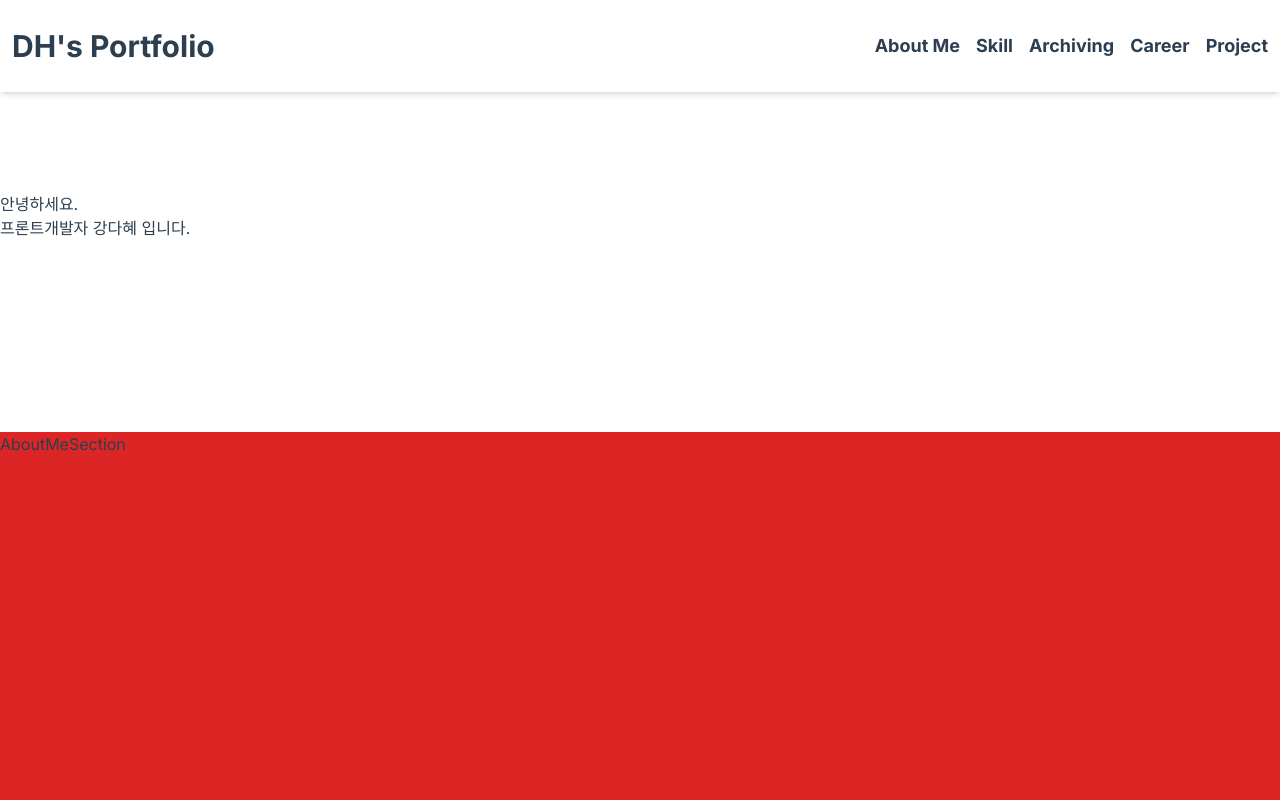
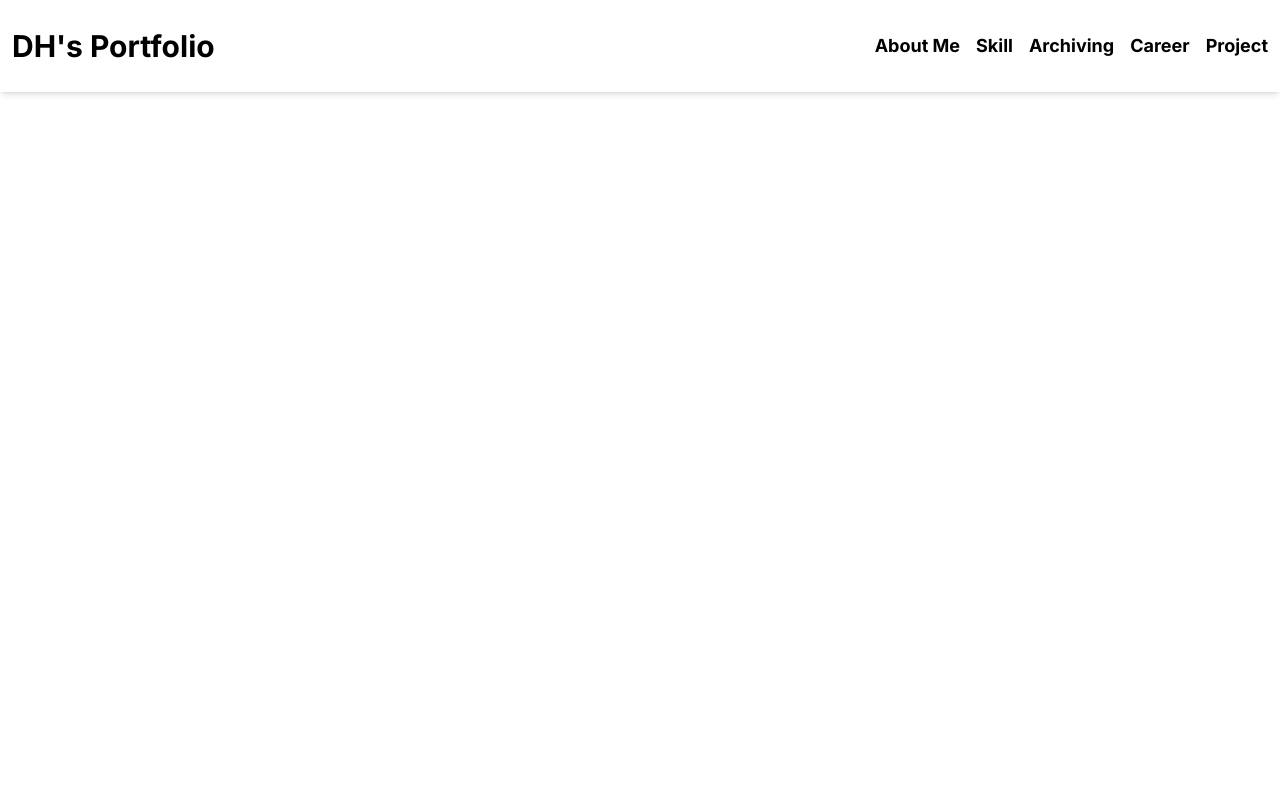
Before and after one commit to dhkang501/next-portfolio, a Next.js app: page / in a window 1280 px wide. Shown: the top 800 px of the page. Built offline with nearby package versions, Linux system fonts and the light colour scheme.

Commit message:
- header 템플릿 위치 연결

```diff
--- a/app/(site)/page.tsx
+++ b/app/(site)/page.tsx
@@ -1,5 +1,5 @@
 'use client'
-import React, { useRef } from 'react'
+import React, { useEffect, useRef, useState } from 'react'
 import IntroSection from '@/components/templates/IntroSection'
 import AboutMeSection from '@/components/templates/AboutMeSection'
 import MySkillSection from '@/components/templates/SkillSection'
@@ -8,6 +8,8 @@ import ProjectSection from '@/components/templates/ProjectSection'
 import CareerSection from '@/components/templates/CareerSection'
 
 const page = () => {
+    const headerHeight = 64;
+    const [isDark, setIsDark] = useState(false);
     const introRef = useRef<HTMLDivElement | null>(null)
     const aboutMeRef = useRef<HTMLDivElement | null>(null)
     const skillRef = useRef<HTMLDivElement | null>(null)
@@ -15,47 +17,80 @@ const page = () => {
     const projectRef = useRef<HTMLDivElement | null>(null)
     const careerRef = useRef<HTMLDivElement | null>(null)
 
-    // 해당 템플릿으로 이동
+    // Header 클릭시 해당 템플릿 위치로 스크롤 이동
     const scrollToSection = (ref: React.RefObject<HTMLDivElement | null>) => {
-        console.log(' :>> ', ref)
         if (ref.current) {
-          ref.current.scrollIntoView({ behavior: 'smooth' })
+            const elementPosition = ref.current.offsetTop;
+            const adjustedPosition = elementPosition - headerHeight;
+
+            window.scrollTo({
+                top: adjustedPosition,
+                behavior: 'smooth',
+            });
         }
-    }
+    };
+
+    // 맨 위로 스크롤
+    const scrollToTop = () => {
+        window.scrollTo({
+            top: 0,
+            behavior: 'smooth',
+        });
+    };
+
+    // 스크롤시 헤더 변경
+    useEffect(() => {
+        const handleScroll = () => {
+            const scrollPosition = window.scrollY;
+            setIsDark(scrollPosition > headerHeight);
+        };
+
+        window.addEventListener('scroll', handleScroll);
+
+        return () => {
+            window.removeEventListener('scroll', handleScroll);
+        };
+    }, [headerHeight]);
 
     const headers = [
-        { title: 'About Me', scrollIndex: 1, ref: aboutMeRef  },
+        { title: 'About Me', scrollIndex: 1, ref: aboutMeRef },
         { title: 'Skill', scrollIndex: 2, ref: skillRef },
         { title: 'Archiving', scrollIndex: 3, ref: archivingRef },
         { title: 'Career', scrollIndex: 4, ref: careerRef },
         { title: 'Project', scrollIndex: 5, ref: projectRef },
-    ]
+    ];
+
     return (
         <div className=''>
             {/* Header */}
-        <div className='fixed top-0 left-0 right-0 bg-white z-10 shadow-md py-4'>
+            <div
+                id="navbar"
+                className={`fixed top-0 left-0 right-0 z-10 py-4 shadow-md transition-colors ${
+                    isDark ? 'bg-gray-800 text-white' : 'bg-white text-black'
+                }`}
+            >
                 <div className='flex justify-between m-3'>
-                <div className="text-3xl font-bold">DH's Portfolio</div>
+                    <div className="text-3xl font-bold cursor-pointer" onClick={scrollToTop}>
+                        DH's Portfolio
+                    </div>
                     <div className='text-lg font-bold flex gap-4 items-center'>
-                    {headers.map((header) => {
-                        return (
-                            <div key={header.scrollIndex} onClick={() => scrollToSection(header.ref)}>
+                        {headers.map((header) => (
+                            <div key={header.scrollIndex} onClick={() => scrollToSection(header.ref)} className="cursor-pointer">
                                 {header.title}
                             </div>
-                        )
-                    })}
+                        ))}
                     </div>
                 </div>
             </div>
-        {/* templates */}
-        <div ref={introRef} className='pt-24 mt-24'><IntroSection /></div>
-        <div ref={aboutMeRef} className='pt-24 mt-24'><AboutMeSection /></div>
-        <div ref={skillRef} className='pt-24 mt-24'><MySkillSection /></div>
-        <div ref={archivingRef} className='pt-24 mt-24'><ArchivingSection /></div>
-        <div ref={projectRef} className='pt-24 mt-24'><ProjectSection /></div>
-        <div ref={careerRef} className='pt-24 mt-24'><CareerSection /></div>
+            {/* Templates */}
+            <div ref={introRef}><IntroSection /></div>
+            <div ref={aboutMeRef}><AboutMeSection /></div>
+            <div ref={skillRef}><MySkillSection /></div>
+            <div ref={archivingRef}><ArchivingSection /></div>
+            <div ref={projectRef}><ProjectSection /></div>
+            <div ref={careerRef}><CareerSection /></div>
         </div>
-  )
-}
+    );
+};
 
-export default page
+export default page;
--- a/components/templates/IntroSection.jsx
+++ b/components/templates/IntroSection.jsx
@@ -1,12 +1,14 @@
 import React from 'react'
+// import { motion, useScroll, useTransform } from 'framer-motion'
 
-const AboutMeSection = () => {
+const IntroSection = () => {
   return (
-    <div className='w-full h-full'>
-            안녕하세요. <br/>
-            프론트개발자 강다혜 입니다.
+    <div className='w-full h-[100vh]'>
+      <div>
+        안녕하세요.
+      </div>
     </div>
   )
 }
 
-export default AboutMeSection
+export default IntroSection
```
Lines whose indentation alone changed are shown as unchanged.
